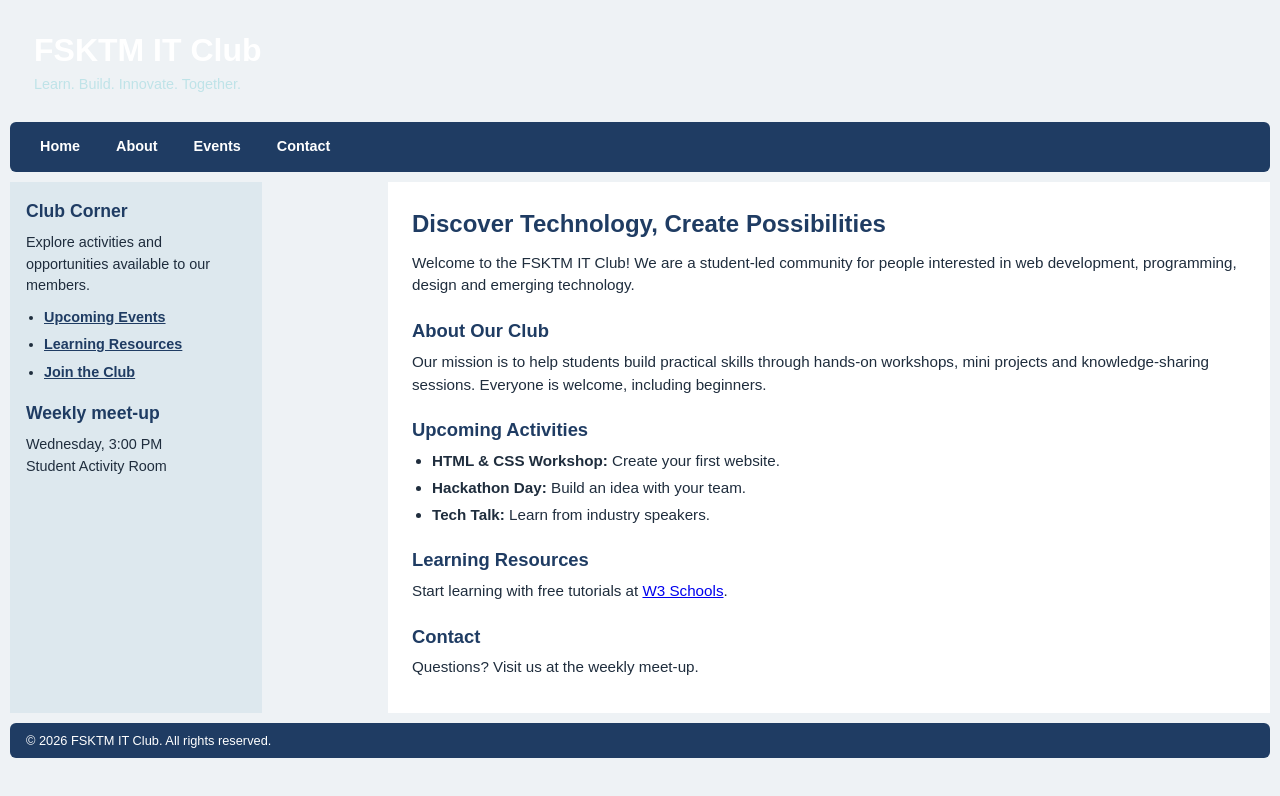
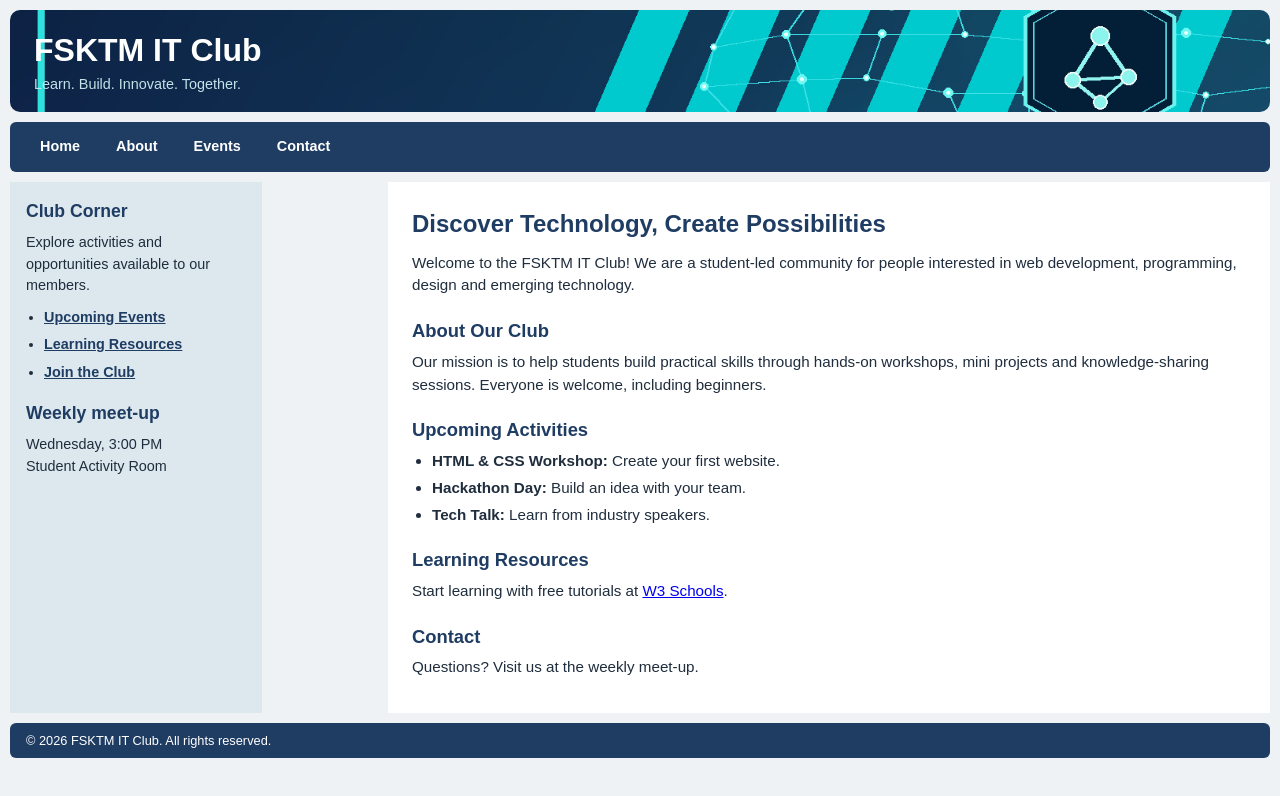
Before and after one commit to aqmalhafetz/Lab-4, a plain HTML site: page index.html in a window 1280 px wide. Drawn offline with Linux system fonts and the light colour scheme.

Commit message:
commit change style.css

```diff
--- a/style.css
+++ b/style.css
@@ -37,7 +37,7 @@
       justify-content: center;
       padding: 16px 24px;
       color: #ffffff;
-      background-image: url(header.jpg);
+      background-image: url(image/header.jpg);
       background-size: cover;
       background-position: center;
       background-repeat: no-repeat;
```
